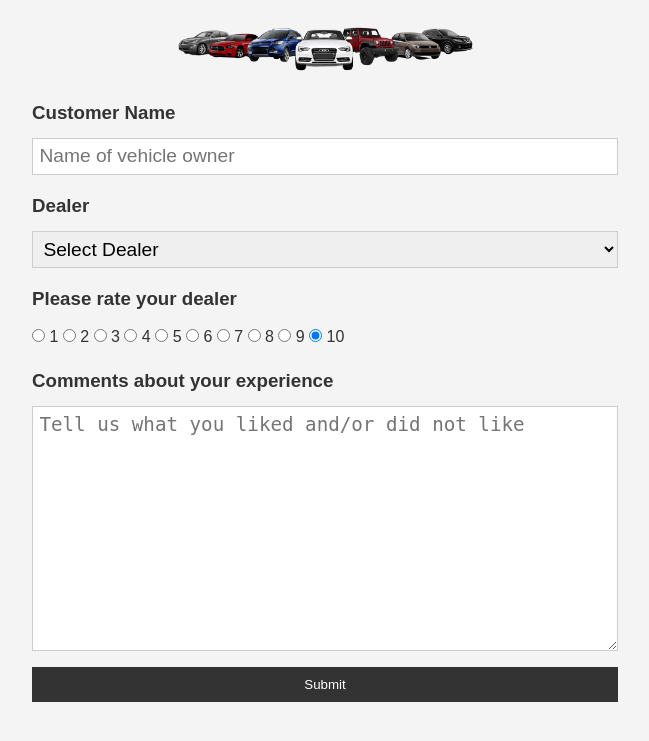
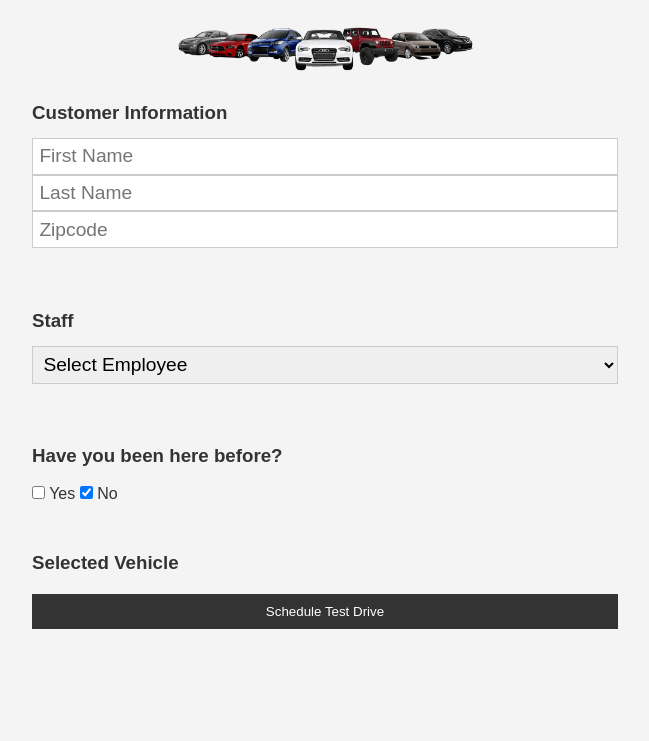
Before and after one commit to chizhevskym/PrestigeDealership, a Flask app: template templates/index.html in a window 1280 px wide. Shown: the top 741 px of the page, without its empty margins (315-964 px from the left). Run offline with Flask 2, Linux system fonts and the light colour scheme; the template is opened without the code that fills it, so the values that code supplies are empty.

Commit message:
appointment-form-update

```diff
--- a/templates/index.html
+++ b/templates/index.html
@@ -5,10 +5,21 @@
     <meta charset="UTF-8" />
     <meta name="viewport" content="width=device-width, initial-scale=1.0" />
     <meta http-equiv="X-UA-Compatible" content="ie=edge" />
+    <script src="https://ajax.googleapis.com/ajax/libs/jquery/3.5.1/jquery.min.js"></script>
     <link rel="stylesheet" href="../static/style.css" />
-    <title>Rate Today's Service</title>
+    <title>Schedule a Test Drive</title>
   </head>
   <body>
+        <script>
+          $(document).ready(function () {
+            $("input[name='repeatcust']").on('click', function () {
+              var elClicked = $(this);
+
+              $("input[name='repeatcust']").prop("checked", false);
+              elClicked.prop("checked", true);
+            });
+          });
+        </script>
         <div class="container">
           <img src="../static/logo.png" alt="Lexus" class="logo" />
           <!-- if fields are empty throw message -->
@@ -18,48 +29,46 @@
 
           <form action="/submit" method="POST">
             <div class="form-group">
-              <h3>{{ vehicleInfo.model }}</h3>
-              <h3>Customer Name</h3>
+              <h3>Customer Information</h3>
               <input
                 type="text"
-                name="customer"
-                placeholder="Name of vehicle owner"
+                name="customerfirstname"
+                placeholder="First Name"
+              />
+              <input
+              type="text"
+              name="customerlastname"
+              placeholder="Last Name"
+            />
+              <input
+                type="text"
+                name="customerzipcode"
+                placeholder="Zipcode"
               />
             </div>
+            <br>
             <div class="form-group">
-              <h3>Dealer</h3>
-              <select name="dealer">
-                <option value="">Select Dealer</option>
-                <option value="Tom Smith">Tom Smith</option>
-                <option value="Karen Swanson">Karen Swanson</option>
-                <option value="Jim Johnson">Jim Johnson</option>
-                <option value="Shauna Gifford">Shauna Gifford</option>
+              <h3>Staff</h3>
+              <select name="employee">
+                <option value="">Select Employee</option>
+                <option value="any">Any Employee</option>
+                {% for employee in employeeList %}
+                <option value="{{employee.id}}">{{employee.firstname + ' '  + employee.lastname  }}</option>
+                {% endfor %}
               </select>
             </div>
+            <br>
             <div class="form-group">
-              <h3>Please rate your dealer</h3>
-              <input type="radio" name="rating" value="1" /> 1
-              <input type="radio" name="rating" value="2" /> 2
-              <input type="radio" name="rating" value="3" /> 3
-              <input type="radio" name="rating" value="4" /> 4
-              <input type="radio" name="rating" value="5" /> 5
-              <input type="radio" name="rating" value="6" /> 6
-              <input type="radio" name="rating" value="7" /> 7
-              <input type="radio" name="rating" value="8" /> 8
-              <input type="radio" name="rating" value="9" /> 9
-              <input type="radio" name="rating" value="10" checked /> 10
+              <h3>Have you been here before?</h3>
+              <input type="checkbox" name="repeatcust" value="Yes" /> Yes
+              <input type="checkbox" name="repeatcust" value="No" checked /> No
             </div>
-            <div class="form-group">
-              <h3>Comments about your experience</h3>
-              <textarea
-                name="comments"
-                id=""
-                cols="30"
-                rows="10"
-                placeholder="Tell us what you liked and/or did not like"
-              ></textarea>
+            <br>
+            <div class="from-group">
+              <h3>Selected Vehicle</h3>
+              <h4>{{vehicleInfo.year + ' ' + vehicleInfo.make + ' ' + vehicleInfo.model}}</h4>
             </div>
-            <input type="submit" value="Submit" class="btn" />
+            <input type="submit" value="Schedule Test Drive" class="btn" />
           </form>
         </div>
   </body>
```
